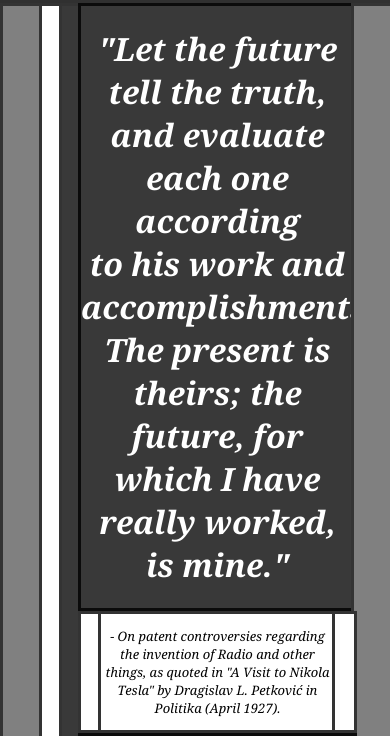
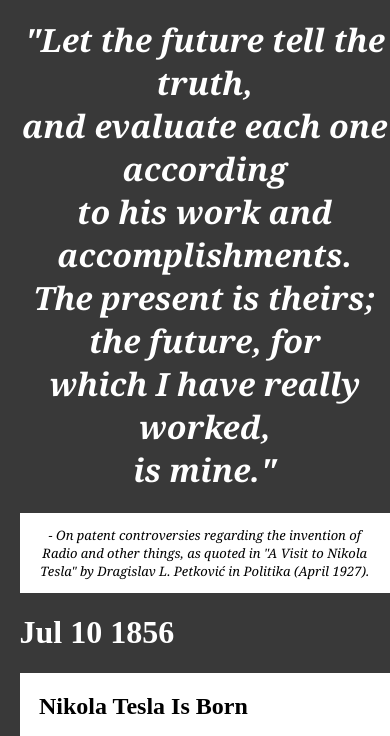
Before and after one commit to W0459556/nikolaTeslaSiteWEBD1000, a plain HTML site: page NT-MyVer.html in a window 390 px wide. Shown: the part 117-853 px from the top of the page. Drawn offline with Linux system fonts and the light colour scheme.

Commit message:
modified:   style.css

```diff
--- a/style.css
+++ b/style.css
@@ -12,7 +12,6 @@ body {
 .grid-container > div {
     width: 100%;
     background-color: white;
-    border: 3px solid rgba(0, 0, 0, 0.8);
 
 }
 
@@ -48,6 +47,18 @@ body {
     background-color: grey;
 }
 
+@media only screen and (max-width: 900px) {
+    .grid-container {
+        grid-template-columns: 10% 0% 5% 5% 65% 5% 10%;
+    }
+}
+
+@media only screen and (max-width: 600px) {
+    .grid-container {
+        grid-template-columns: 0% 0% 5% 5% 85% 5% 0%;
+    }
+}
+
 .timeLineLine {
     grid-column: 3;
     grid-row: 2 / span 13;
```
